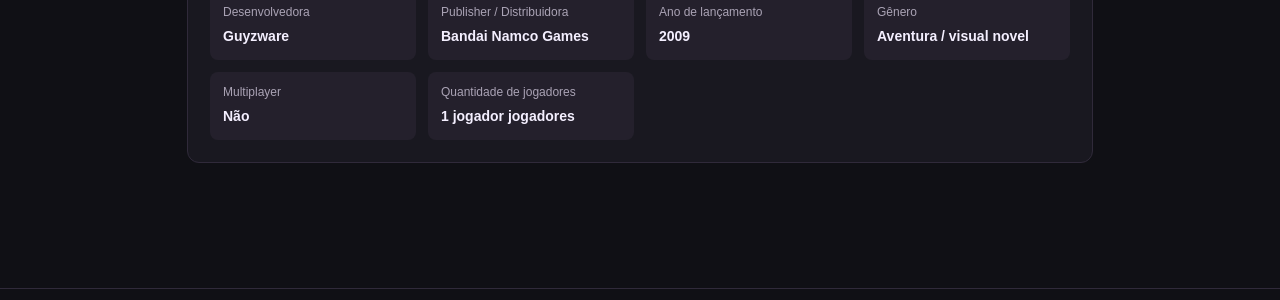
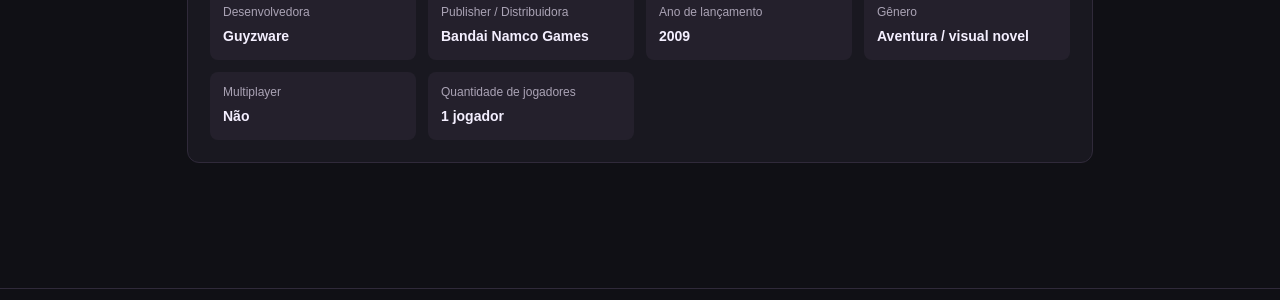
Before and after one commit to TemplarioK1/covil-secreto, a Jekyll site: the page built from _projetos/toradora-port-pc.md, in a window 1280 px wide and 900 px high, scrolled down 1631 px. Shown: the part 537-837 px from the top of the window. Built offline with Jekyll 4.4.1, drawn with Linux system fonts in a browser that asks for light colours; part of the change alters nothing that is shown.

```diff
--- a/_projetos/toradora-port-pc.md
+++ b/_projetos/toradora-port-pc.md
@@ -15,10 +15,7 @@ game_synopsis: >-
   convive com os personagens da escola e da cidade. As escolhas do jogador conduzem a diferentes
   acontecimentos e finais, em uma narrativa própria do jogo.
 game_multiplayer: Não
-game_local_multiplayer: Não
-game_online_multiplayer: Não
-game_players: 1 jogador
-game_multiplayer_details: Jogo original para um jogador, lançado no PSP. O projeto do Covil Secreto é um port para PC.
+game_players: "1"
 progress_stages:
   - name: Análise e preparação
     percentage: 80
```
